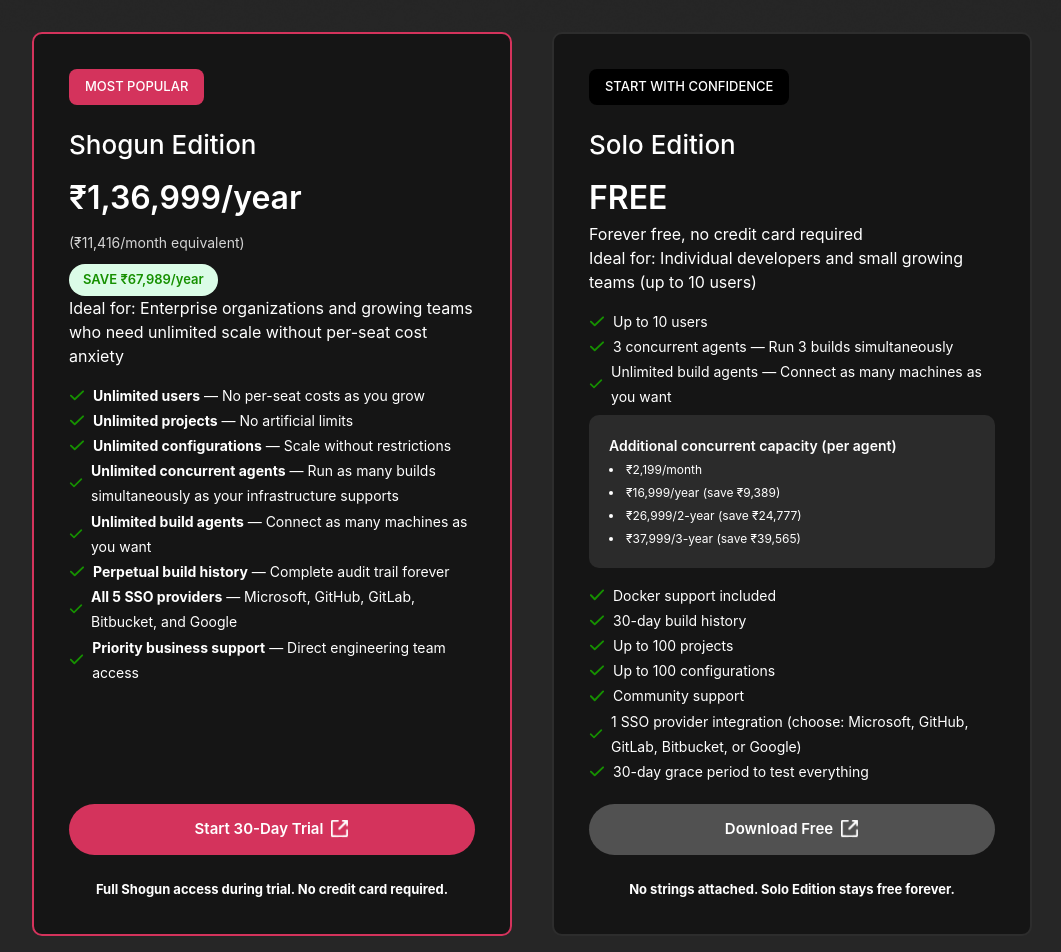
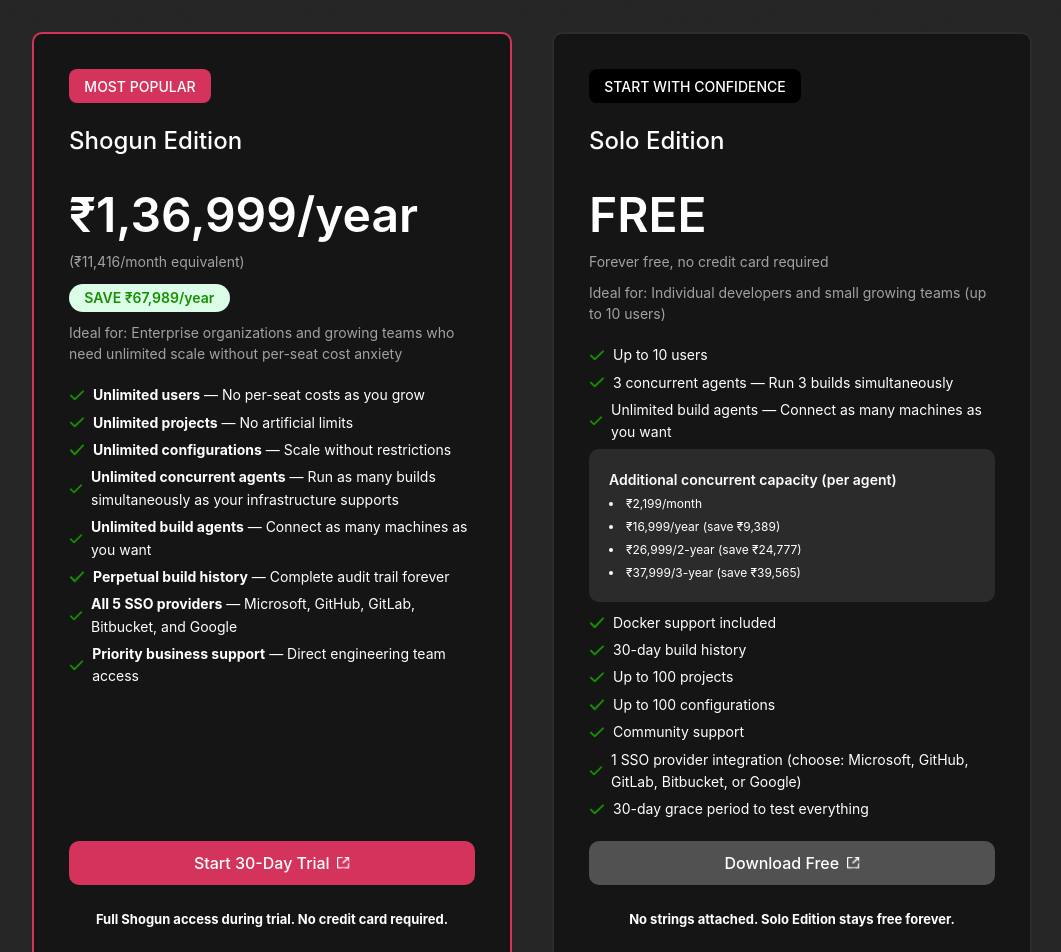
Before and after one commit to chiragbitoni/buildninja-website, a Next.js app: page /Pricing in a window 1280 px wide. Shown: the part 620-1572 px from the top of the page, without its empty margins (108-1169 px from the left). Built offline with nearby package versions, Linux system fonts and the light colour scheme.

Commit message:
Fixed respnsiveness

```diff
--- a/src/app/components/Pricing/Sections/Second/Second.css
+++ b/src/app/components/Pricing/Sections/Second/Second.css
@@ -3,6 +3,7 @@
 ======================================== */
 .pricingSecondSection {
   font-family: 'Inter', Arial, sans-serif;
+  /* display: flex; */
   align-items: flex-start;
   justify-content: center;
   width: 100%;
@@ -113,8 +114,7 @@
    LISTS
 ================================== */
 .pricingMonthlyFreeCardList,
-.pricingAnnualFreeCardListContainer,
-.pricingMonthlyFreeCardList2 {
+.pricingAnnualFreeCardListContainer {
   list-style-position: inside;
   font-size: 14px;
   list-style-type: disc;
@@ -226,93 +226,13 @@
   width: fit-content;
 }
 
-/* ========================================
-   TABLET VIEW (768px – 1023px)
-======================================== */
-@media (min-width: 768px) and (max-width: 1023px) {
-  .pricingSecondSection {
-    padding: 10px;
-  }
-
-  .pricingMonthlyCardsContainer,
-  .pricingAnnualCardsContainer {
-    flex-direction: row;
-    flex-wrap: wrap;
-    justify-content: center;
-    align-items: stretch;
-    gap: 40px;
-  }
-
-  .pricingMonthlyFreeCard,
-  .pricingMonthlyShogunCard,
-  .pricingAnnualShogunCard {
-    width: 47%;
-    max-width: 420px;
-    padding: 30px;
-  }
-}
-
-/* ========================================
-   DESKTOP VIEW (≥1024px)
-======================================== */
-@media (min-width: 1024px) {
-  .pricingSecondSection {
-    padding: 0vw 0vw 4vw 0vw;
-  }
-
-  .pricingMonthlyCardsContainer,
-  .pricingAnnualCardsContainer {
-    flex-direction: row;
-    justify-content: center;
-    gap: 40px;
-  }
-
-  .pricingMonthlyFreeCard,
-  .pricingMonthlyShogunCard,
-  .pricingAnnualShogunCard {
-    width: 480px;
-    padding: 35px;
-    min-height: 33vw;
-  }
-}
-
-/* ========================================
-   UNIFORM CARD HEIGHT FIX
-======================================== */
-.pricingMonthlyCardsContainer,
-.pricingAnnualCardsContainer {
-  align-items: stretch;
-}
-
-.pricingMonthlyFreeCard,
-.pricingMonthlyShogunCard,
-.pricingAnnualShogunCard {
-  display: flex;
-  flex-direction: column;
-  justify-content: flex-start;
-}
-
-.pricingMonthlyFreeCardFooter,
-.pricingMonthlyShogunCardFooter,
-.pricingAnnualShogunCardFooter {
-  margin-top: auto;
-  display: flex;
-  flex-direction: column;
-  align-items: center;
-  gap: 10px;
-}
-
-
-/* Mobile-first — full width */
 .pricingSecondAnnualEnterpriseCard {
+  margin-top: 8vw;
   background-color: #191919;
+  width: 100%;
   border: 1px solid #FFFFFF33;
-  padding: 40px 25px;
+  padding: 50px;
   border-radius: 20px;
-  width: 100%;
-  box-sizing: border-box;
-  margin-top: 40px;
-  display: block;
 }
 
 .pricingSecondAnnualEnterpriseCardHighlight {
@@ -343,7 +263,8 @@
 }
 
 .pricingSecondAnnualEnterpriseCardButtonsContainer {
-  display: flex;
+  justify-self: center;
+  /* display: flex; */
   align-items: center;
   gap: 10px;
   justify-content: center;
@@ -361,24 +282,253 @@
   font-size: 16px;
   padding: 10px;
   color: #FFFFFFB2;
+
 }
 
-/* Tablet — match pricing card width (47%) */
+/* ===============================
+   TABLET VIEW (768px – 1023px)
+================================== */
 @media (min-width: 768px) and (max-width: 1023px) {
-  .pricingSecondAnnualEnterpriseCard {
-    width: 90%;
-    max-width: 90%;
-    margin-left: auto;
-    margin-right: auto;
-    padding: 40px;
+  .pricingSecondSection {
+    padding: 10px;
+  }
+
+  .pricingMonthlyCardsContainer,
+  .pricingAnnualCardsContainer {
+    flex-direction: row;
+    flex-wrap: wrap;
+    justify-content: center;
+    align-items: stretch;
+    gap: 40px;
+  }
+
+  .pricingMonthlyFreeCard,
+  .pricingMonthlyShogunCard,
+  .pricingAnnualShogunCard {
+    width: 47%;
+    max-width: 420px;
+    padding: 30px;
+  }
+
+  .pricingMonthlyFreeCardHighlight,
+  .pricingMonthlyShogunCardHighlight {
+    font-size: 14px;
+    padding: 6px 14px;
+  }
+
+  .pricingMonthlyFreeCardEdition,
+  .pricingMonthlyShogunCardEdition {
+    font-size: 24px;
+  }
+
+  .pricingMonthlyFreeCardPrice,
+  .pricingMonthlyShogunCardPrice {
+    font-size: 32px;
+  }
+
+  .pricingMonthlyFreeCardList,
+  .pricingAnnualFreeCardListContainer {
+    font-size: 14px;
+  }
+
+  .pricingMonthlyFreeCardButton,
+  .pricingMonthlyShogunCardButton {
+    font-size: 14px;
+    padding: 12px 0;
+  }
+
+  .pricingMonthlyFreeIcon {
+    width: 16px;
+  }
+
+  .pricingAnnualShogunDescription {
+    font-size: 14px;
+  }
+
+  .pricingAnnualShogunSavings {
+    font-size: 13px;
+  }
+
+  .pricingSecondAnnualEnterpriseCardButtonsContainer {
+    display: flex;
   }
 }
 
-/* Desktop — match card width (480px) */
+/* ========================================
+   DESKTOP VIEW (≥1024px)
+   (KEPT EXACTLY AS YOUR ORIGINAL)
+======================================== */
 @media (min-width: 1024px) {
+  .pricingSecondSection {
+    padding: 0vw 0vw 4vw 0vw;
+  }
+
+  .pricingMonthlyCardsContainer,
+  .pricingAnnualCardsContainer {
+    flex-direction: row;
+    justify-content: center;
+    gap: 40px;
+  }
+
+  .pricingMonthlyFreeCard,
+  .pricingMonthlyShogunCard,
+  .pricingAnnualShogunCard {
+    width: 480px;
+    padding: 35px;
+    min-height: 33vw;
+  }
+
+  .pricingMonthlyFreeCardHighlight,
+  .pricingMonthlyShogunCardHighlight {
+    font-size: 14px;
+    padding: 0.5vw 1.2vw;
+  }
+
+  .pricingMonthlyFreeCardEdition,
+  .pricingMonthlyShogunCardEdition {
+    font-size: 24px;
+    margin-top: 20px;
+  }
+
+  .pricingMonthlyFreeCardPrice,
+  .pricingMonthlyShogunCardPrice {
+    font-size: 48px;
+    font-weight: 600 !important;
+    margin-top: 20px;
+  }
+
+  .pricingMonthlyFreeCardList,
+  .pricingAnnualFreeCardListContainer {
+    font-size: 14px;
+  }
+
+  .pricingAnnualFreeCardListItem {
+    display: flex;
+    list-style-type: none;
+    gap: 8px;
+    margin-top: 5px;
+    line-height: 1.6;
+  }
+
+  .pricingMonthlyFreeListCard {
+    background-color: #2B2B2B;
+    padding: 20px;
+    border-radius: 10px;
+    font-size: 14px;
+    margin-top: 5px;
+  }
+
+  .pricingMonthlyFreeListCard p {
+    font-size: 14px;
+    font-weight: 600;
+  }
+
+  .pricingMonthlyFreeListCard li {
+    font-size: 12px;
+    list-style-position: inside;
+    margin-top: 5px;
+  }
+
+  .pricingMonthlyFreeCardButton,
+  .pricingMonthlyShogunCardButton {
+    font-size: 16px;
+    font-weight: 500;
+    padding: 0.8vw 0;
+    border-radius: 10px;
+    gap: 0.6vw;
+  }
+
+  .pricingMonthlyFreeIcon {
+    width: 1vw;
+  }
+
+  .pricingAnnualShogunDescription,
+  .pricingMonthlySoloDescription {
+    font-size: 14px;
+    margin-top: 0px;
+    color: #FFFFFF99;
+  }
+
+  .pricingAnnualShogunSavings {
+    font-size: 14px;
+    padding: 0.3vw 1.2vw;
+    margin-top: 10px;
+  }
+
+  .pricingAnnualShogunIdeal,
+  .pricingMonthlySoloIdeal {
+    font-size: 14px;
+    color: #FFFFFF99;
+    margin-top: 10px;
+  }
+
+  .pricingAnnualMultiYearContainer {
+    padding: 1vw;
+    margin-top: 1.5vw;
+  }
+
+  .pricingAnnualMultiYearCardTitle {
+    font-size: 4vw;
+    margin-bottom: 1vw;
+  }
+
+  .pricingAnnualMultiYearCard1,
+  .pricingAnnualMultiYearCard2 {
+    font-size: 1vw;
+    padding: 1vw;
+    gap: 1vw;
+  }
+
+  .pricingAnnualMultiYearCardSavings {
+    font-size: 1vw;
+    font-weight: 600;
+    padding: 0.4vw 1vw;
+  }
+
+  .pricingMonthlyFreeCardList2 {
+    margin-top: 5px;
+    font-size: 14px;
+  }
+
   .pricingSecondAnnualEnterpriseCard {
+    margin-top: 2vw;
+    justify-self: center;
     width: 750px;
-    padding: 50px;
-    margin: 4vw auto 0 auto;
+  }
+
+  .pricingSecondAnnualEnterpriseCardButtonsContainer {
+    display: flex;
   }
 }
+
+.pricingMonthlyCardsContainer,
+.pricingAnnualCardsContainer {
+  align-items: stretch;
+}
+
+.pricingMonthlyFreeCard,
+.pricingMonthlyShogunCard,
+.pricingAnnualShogunCard {
+  flex-direction: column;
+  justify-content: space-between;
+
+}
+
+.pricingMonthlyFreeCard,
+.pricingMonthlyShogunCard,
+.pricingAnnualShogunCard {
+  display: flex;
+  flex-direction: column;
+  justify-content: flex-start;
+  position: relative;
+}
+
+.pricingMonthlyFreeCardFooter,
+.pricingMonthlyShogunCardFooter,
+.pricingAnnualShogunCardFooter {
+  margin-top: auto;
+  display: flex;
+  flex-direction: column;
+  align-items: center;
+  gap: 10px;
+}
--- a/src/app/components/Pricing/Sections/Second/Second.jsx
+++ b/src/app/components/Pricing/Sections/Second/Second.jsx
@@ -169,8 +169,8 @@
         <h4 className="pricingSecondAnnualEnterpriseCardTitle">{secondSectionEnterpriseCardText.title}</h4>
         <p className="pricingSecondAnnualEnterpriseCardDescription">{secondSectionEnterpriseCardText.description}</p>
         <div className="pricingSecondAnnualEnterpriseCardButtonsContainer">
-        <button className="pricingSecondAnnualEnterpriseCardButton">{secondSectionEnterpriseCardText.buttonText}</button>
-        <p className="pricingSecondAnnualEnterpriseCardResponseTimeText">{secondSectionEnterpriseCardText.responseTimeText}</p>
+          <button className="pricingSecondAnnualEnterpriseCardButton">{secondSectionEnterpriseCardText.buttonText}</button>
+          <p className="pricingSecondAnnualEnterpriseCardResponseTimeText">{secondSectionEnterpriseCardText.responseTimeText}</p>
         </div>
       </div>
 
@@ -213,7 +213,9 @@
           </div>
         )}
       </div>
-      <EnterpriseCard />
+      {billing === "annual" ?
+        <EnterpriseCard />
+        : null}
     </section>
   );
 }
```
